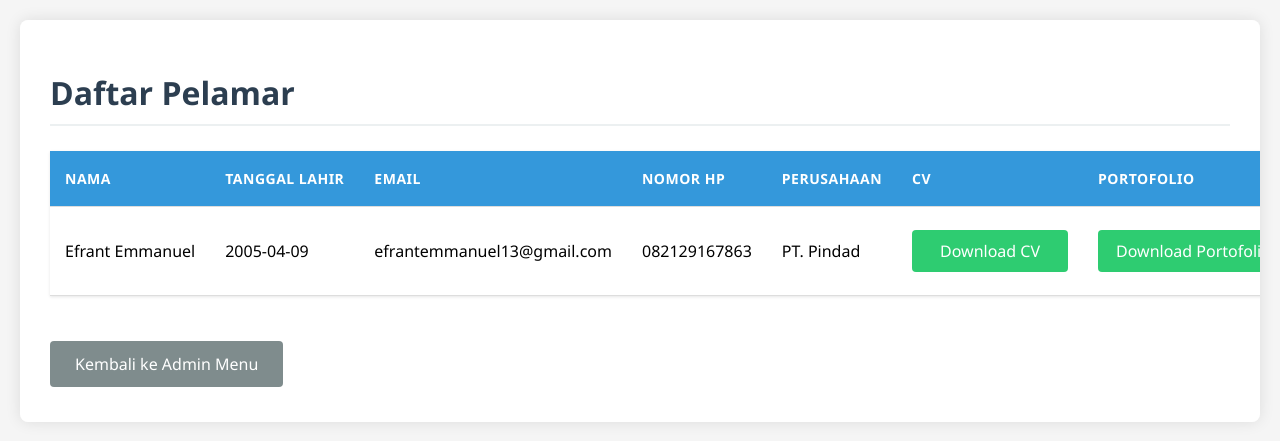
After one commit to EchoGinDev/Mini_Project_ProgWeb, a PHP site: page /pelamarList.php in a window 1280 px wide. The commit adds this page. Shown: the top 441 px of the page. Run offline with PHP 8.4, Linux system fonts and the light colour scheme; data comes from the database, SQL or seed files in the repository.

Commit message:
Slava ukraini

```diff
--- a/admin_menu.php
+++ b/admin_menu.php
@@ -93,6 +93,7 @@ $result = mysqli_query($conn, $query);
         <h2>Kelola Lowongan</h2>
         <a href="tambah.php" class="add-btn">Tambah Lowongan Baru</a>
         <a href="registcompany.php" class="add-btn">Buat Akun Company</a>
+        <a href="pelamarList.php" class="add-btn">Lihat Pelamar</a>
     </section>
 
     <hr style="border: 1px solid rgb(39, 39, 39);">
--- a/company_menu.php
+++ b/company_menu.php
@@ -82,10 +82,11 @@ $result = mysqli_query($conn, $query);
         <ul class="nav-links">
             <li><a href="#">About</a></li>
             <li><a href="company_menu.php">Home</a></li>
+
             <?php if (isset($_SESSION['email'])): ?>
-                <li><span><?= htmlspecialchars($nama_perusahaan_company); ?></span></li>
+                <li class = 'username'><span><?= htmlspecialchars($nama_perusahaan_company); ?></span></li>
+            <?php else: ?>
                 <li><a href="logout.php" class="contact-btn">Logout</a></li>
-            <?php else: ?>
                 <li><a href="login.php" class="contact-btn">Login</a></li>
             <?php endif; ?>
         </ul>
--- /dev/null
+++ b/pelamarList.php
@@ -0,0 +1,168 @@
+<?php
+session_start();
+include 'koneksi.php';
+
+// Query to get all applicants with their applied company names
+$query = "SELECT l.*, j.username AS company_name
+          FROM lamaran l
+          JOIN jobs j ON l.id = j.id";
+
+$result = mysqli_query($conn, $query);
+
+if (!$result) {
+    die("Database query failed: " . mysqli_error($conn));
+}
+?>
+
+<!DOCTYPE html>
+<html lang="en">
+<head>
+    <meta charset="UTF-8">
+    <meta name="viewport" content="width=device-width, initial-scale=1.0">
+    <title>Daftar Pelamar</title>
+    <style>
+        body {
+            font-family: 'Segoe UI', Tahoma, Geneva, Verdana, sans-serif;
+            margin: 0;
+            padding: 20px;
+            background-color: #f5f5f5;
+        }
+
+        .container {
+            max-width: 1400px; /* Wider container */
+            margin: 0 auto;
+            background-color: white;
+            padding: 30px;
+            border-radius: 8px;
+            box-shadow: 0 0 15px rgba(0, 0, 0, 0.1);
+            overflow-x: auto; /* Add horizontal scroll if needed */
+        }
+
+        h1 {
+            color: #2c3e50;
+            margin-bottom: 25px;
+            padding-bottom: 10px;
+            border-bottom: 2px solid #ecf0f1;
+        }
+
+        table {
+            width: 100%;
+            min-width: 1200px; /* Minimum table width */
+            border-collapse: separate;
+            border-spacing: 0;
+            margin: 25px 0;
+            box-shadow: 0 1px 3px rgba(0, 0, 0, 0.1);
+        }
+
+        th, td {
+            padding: 18px 15px; /* More vertical padding */
+            text-align: left;
+            border-bottom: 1px solid #ddd;
+            white-space: nowrap; /* Prevent text wrapping */
+        }
+
+        /* Wider columns for specific fields */
+        td:nth-child(1), th:nth-child(1) { /* Nama */
+            width: 180px;
+        }
+
+        td:nth-child(3), th:nth-child(3) { /* Email */
+            width: 220px;
+        }
+
+        td:nth-child(5), th:nth-child(5) { /* Perusahaan */
+            width: 150px;
+        }
+
+        th {
+            background-color: #3498db;
+            color: white;
+            font-weight: 600;
+            text-transform: uppercase;
+            letter-spacing: 0.5px;
+            font-size: 14px;
+        }
+
+        tr:nth-child(even) {
+            background-color: #f8f9fa;
+        }
+
+        tr:hover {
+            background-color: #e9f7fe;
+        }
+
+        .btn {
+            display: inline-block;
+            padding: 10px 18px;
+            background-color: #2ecc71;
+            color: white;
+            text-decoration: none;
+            border-radius: 4px;
+            font-weight: 500;
+            transition: all 0.3s ease;
+            text-align: center;
+            margin: 5px 0;
+            min-width: 120px; /* Wider buttons */
+        }
+
+        .btn:hover {
+            background-color: #27ae60;
+            transform: translateY(-2px);
+            box-shadow: 0 2px 5px rgba(0, 0, 0, 0.2);
+        }
+
+        .btn-back {
+            background-color: #7f8c8d;
+            margin-top: 20px;
+            display: inline-block;
+            padding: 12px 25px;
+        }
+
+        .btn-back:hover {
+            background-color: #34495e;
+        }
+    </style>
+
+</head>
+<body>
+    <div class="container">
+        <h1>Daftar Pelamar</h1>
+
+        <table>
+            <thead>
+                <tr>
+                    <th>Nama</th>
+                    <th>Tanggal Lahir</th>
+                    <th>Email</th>
+                    <th>Nomor HP</th>
+                    <th>Perusahaan</th>
+                    <th>CV</th>
+                    <th>Portofolio</th>
+                    <th>Surat Lamaran</th>
+                </tr>
+            </thead>
+            <tbody>
+                <?php while ($row = mysqli_fetch_assoc($result)) : ?>
+                    <tr>
+                        <td><?php echo htmlspecialchars($row['nama']); ?></td>
+                        <td><?php echo htmlspecialchars($row['tanggal_lahir']); ?></td>
+                        <td><?php echo htmlspecialchars($row['email']); ?></td>
+                        <td><?php echo htmlspecialchars($row['nomor_hp']); ?></td>
+                        <td><?php echo htmlspecialchars($row['company_name']); ?></td>
+                        <td><a href="<?php echo htmlspecialchars($row['cv']); ?>" class="btn">Download CV</a></td>
+                        <td><a href="<?php echo htmlspecialchars($row['portofolio']); ?>" class="btn">Download Portofolio</a></td>
+                        <td><a href="<?php echo htmlspecialchars($row['surat_lamaran']); ?>" class="btn">Download Surat</a></td>
+                    </tr>
+                <?php endwhile; ?>
+            </tbody>
+        </table>
+
+        <a href="admin_menu.php" class="btn btn-back">Kembali ke Admin Menu</a>
+    </div>
+</body>
+</html>
+
+<?php
+mysqli_free_result($result);
+mysqli_close($conn);
+?>
```
Also changed, not shown: styles.css (line endings or trailing spaces).
